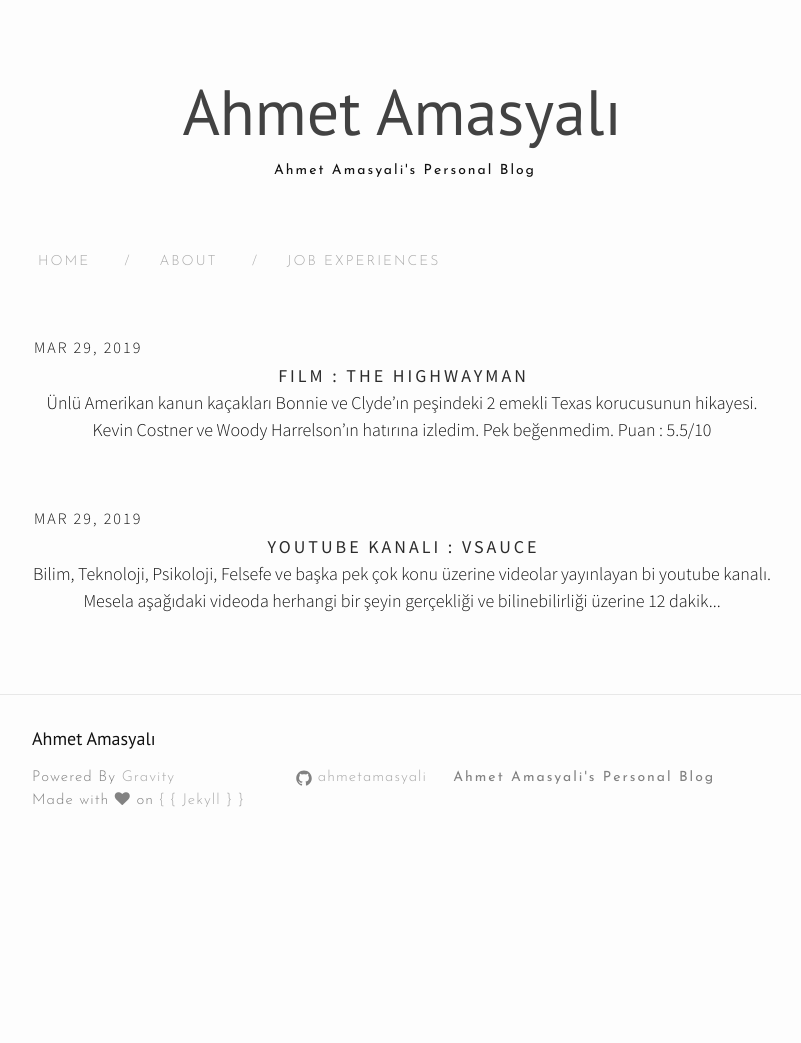
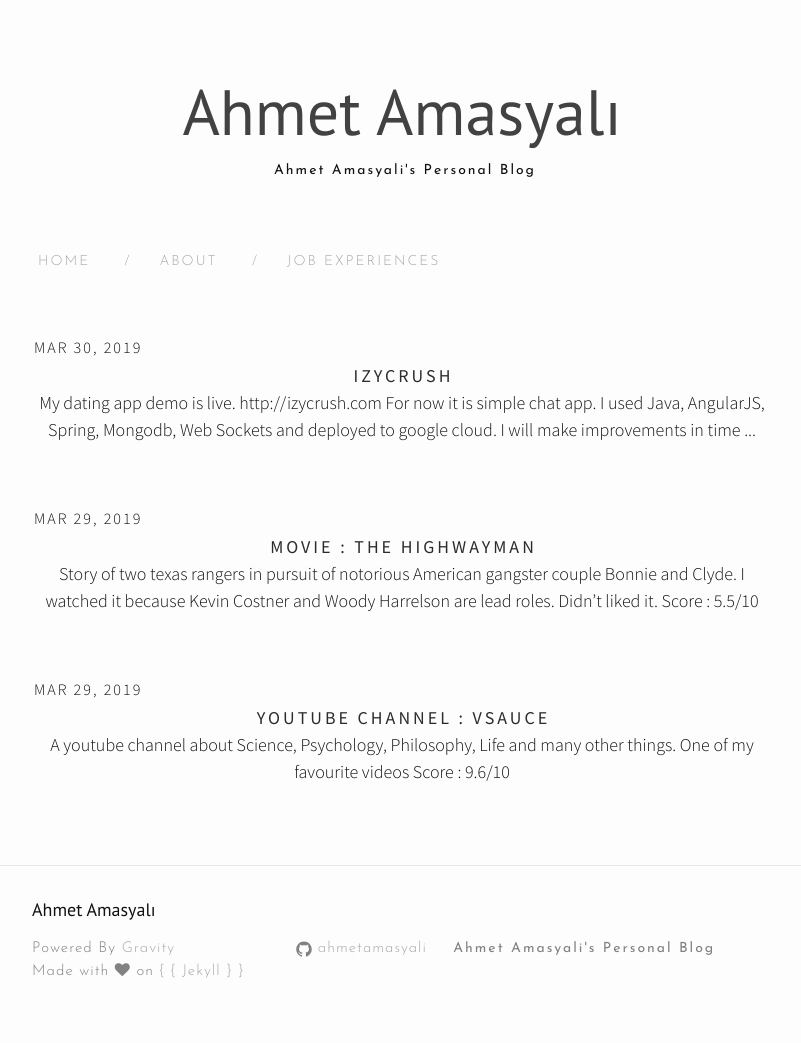
Before and after one commit to ahmetamasyali/blog.github.io, a Jekyll site: the page built from index.html, in a window 1280 px wide. Shown: the whole page, without its empty margins (238-1039 px from the left). Built offline with Jekyll 4.4.1, drawn with Linux system fonts in a browser that asks for light colours; nearby versions of some CDN libraries; the list of posts is cut into pages by our own code; before the commit the page ends 900 px from its top, so only the background shows below that.

Commit message:
blog new posts

```diff
--- /dev/null
+++ b/_posts/2016-03-29-izycrush.markdown
@@ -0,0 +1,13 @@
+---
+layout: post
+title:  "Izycrush"
+date:   2019-03-30 14:00:31
+categories: ["programming"]
+author: "Ahmet Amasyali"
+---
+My dating app demo is live.
+
+http://izycrush.com
+
+For now it is simple chat app. I used Java, AngularJS, Spring, Mongodb, Web Sockets and deployed to google cloud.
+I will make improvements in time in it will become a dating app.
--- a/_posts/2016-03-29-vsauce.markdown
+++ b/_posts/2016-03-29-vsauce.markdown
@@ -1,15 +1,13 @@
 ---
 layout: post
-title:  "Youtube Kanalı : Vsauce"
+title:  "Youtube Channel : Vsauce"
 date:   2019-03-29 19:45:31 +0530
 categories: ["youtube"]
 author: "Ahmet Amasyali"
 ---
-Bilim, Teknoloji, Psikoloji, Felsefe ve başka pek çok konu üzerine videolar yayınlayan bi youtube kanalı.
+A youtube channel about Science, Psychology, Philosophy, Life and many other things.
+One of my favourite videos
 
-Mesela aşağıdaki videoda herhangi bir şeyin gerçekliği ve bilinebilirliği üzerine 12 dakika boyunca konuşuyor.
+{% include youtubePlayer.html id="L45Q1_psDqk" %}
 
-
-<iframe width="560" height="315" src="https://www.youtube.com/embed/L45Q1_psDqk" frameborder="0" allowfullscreen></iframe>
-
-Puan : 9.6/10
+Score : 9.6/10
--- a/_posts/2019-03-29-the-highwaymen.markdown
+++ b/_posts/2019-03-29-the-highwaymen.markdown
@@ -1,11 +1,11 @@
 ---
 layout: post
-title:  "Film : The Highwayman"
+title:  "Movie : The Highwayman"
 date:   2019-03-29 19:45:31 +0530
 categories: ["movies"]
 author: "Ahmet Amasyali"
 ---
-Ünlü Amerikan kanun kaçakları Bonnie ve Clyde'ın peşindeki 2 emekli Texas korucusunun hikayesi.
-Kevin Costner ve Woody Harrelson'ın hatırına izledim. Pek beğenmedim.
+Story of two texas rangers in pursuit of notorious American gangster couple Bonnie and Clyde.
+I watched it because Kevin Costner and Woody Harrelson are lead roles.  Didn't liked it.
 
-Puan : 5.5/10
+Score : 5.5/10
```
